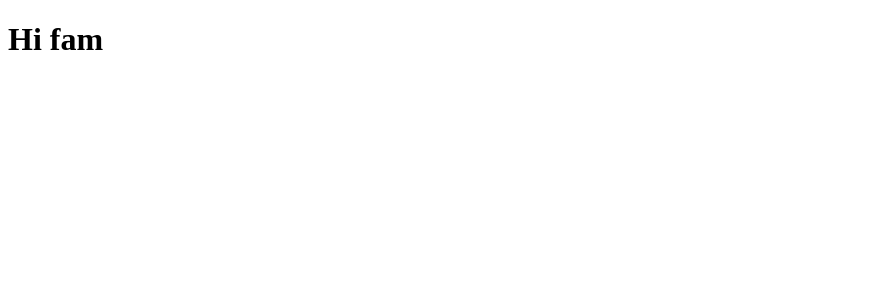
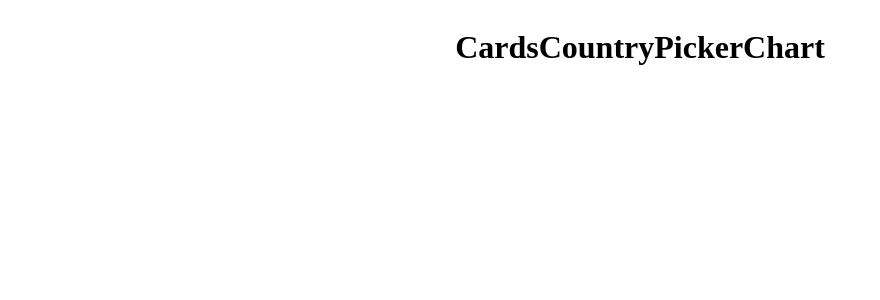
Before and after one commit to Nutlope/covid-tracker, a React (Create React App) app: page / in a window 1280 px wide. Shown: the top 300 px of the page, without its empty margins (0-880 px from the left). Built offline with nearby package versions, Linux system fonts and the light colour scheme.

Commit message:
initial project structure

```diff
--- a/src/App.js
+++ b/src/App.js
@@ -1,7 +1,14 @@
+import Chart from "./components/Chart/Chart";
+import Cards from "./components/Cards/Cards";
+import CountryPicker from "./components/CountryPicker/CountryPicker";
+import styles from "./App.module.css";
+
 function App() {
   return (
-    <div className="app">
-      <h1>Hi fam</h1>
+    <div className={styles.container}>
+      <Cards />
+      <CountryPicker />
+      <Chart />
     </div>
   );
 }
--- /dev/null
+++ b/src/App.module.css
@@ -0,0 +1,9 @@
+body {
+  background-color: white;
+}
+
+.container {
+  display: flex;
+  align-items: center;
+  justify-content: center;
+}
--- /dev/null
+++ b/src/components/Cards/Cards.jsx
@@ -0,0 +1,11 @@
+import React from "react";
+
+function Cards() {
+  return (
+    <div>
+      <h1>Cards</h1>
+    </div>
+  );
+}
+
+export default Cards;
--- /dev/null
+++ b/src/components/Chart/Chart.jsx
@@ -0,0 +1,11 @@
+import React from "react";
+
+function Chart() {
+  return (
+    <div>
+      <h1>Chart</h1>
+    </div>
+  );
+}
+
+export default Chart;
--- /dev/null
+++ b/src/components/CountryPicker/CountryPicker.jsx
@@ -0,0 +1,11 @@
+import React from "react";
+
+function CountryPicker() {
+  return (
+    <div>
+      <h1>CountryPicker</h1>
+    </div>
+  );
+}
+
+export default CountryPicker;
```
Also changed, not shown: src/setupTests.js (deleted, +0 -5 lines), src/components/Cards/Cards.module.css (added), src/components/Chart/Chart.module.css (added), src/components/CountryPicker/CountryPicker.module.css (added), 1 other file (tests, documents, lock files or other folders).
